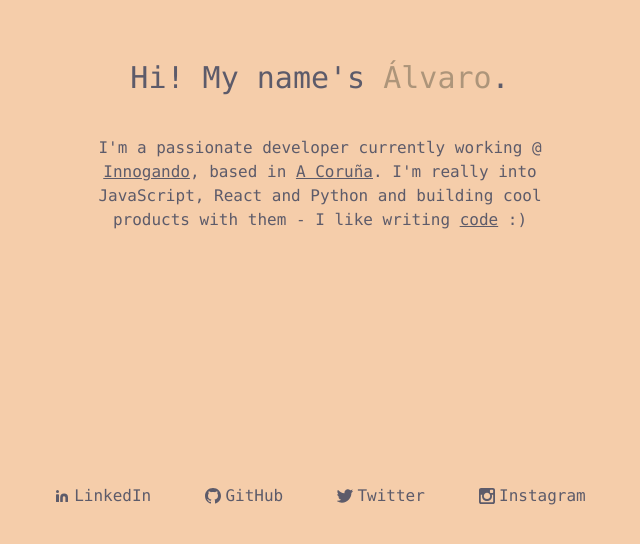
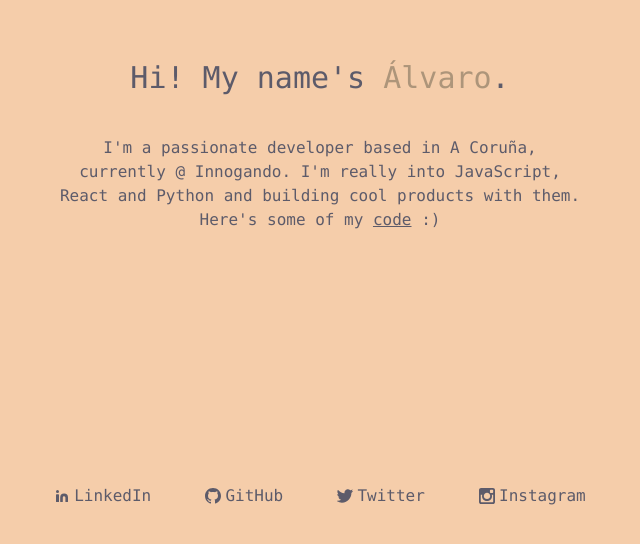
Before and after one commit to alvaro-freire/alvarofreire.es, a Next.js app: page / in a window 1280 px wide. Shown: the part 254-798 px from the top of the page, without its empty margins (320-960 px from the left). Built offline with nearby package versions, Linux system fonts and the light colour scheme.

Commit message:
update general

```diff
--- a/pages/index.js
+++ b/pages/index.js
@@ -17,13 +17,12 @@ function Home() {
                 Hi! My name&apos;s <span className='text-[#ad957a]'>Álvaro</span>.
               </p>
               <p className='text-md mt-10 mx-4'>
-                I&apos;m a passionate developer currently working @ <Link href='https://innogando.com'>
-                  <a target='_blank' className='underline transition-colors hover:text-[#CFB495]'>Innogando</a>
-                  </Link>
-                , based in <Link href='https://www.google.com/maps/place/La+Coru%C3%B1a/@43.3618688,-8.4477032,13z/data=!3m1!4b1!4m5!3m4!1s0xd2e7cfcf174574d:0x6a47350d095cdfee!8m2!3d43.3623436!4d-8.4115401'>
-                  <a target='_blank' className='underline transition-colors hover:text-[#CFB495]'>A Coruña</a>
-                </Link>. I&apos;m really into JavaScript,
-                React and Python and building cool products with them - I like writing <Link href='https://github.com/alvaro-freire'>
+                I&apos;m a passionate developer based in <Link href='https://www.google.com/maps/place/La+Coru%C3%B1a/@43.3618688,-8.4477032,13z/data=!3m1!4b1!4m5!3m4!1s0xd2e7cfcf174574d:0x6a47350d095cdfee!8m2!3d43.3623436!4d-8.4115401'>
+                  <a target='_blank' className='transition-colors hover:text-[#CFB495]'>A Coruña</a>
+                </Link>, currently @ <Link href='https://innogando.com'>
+                  <a target='_blank' className='transition-colors hover:text-[#CFB495]'>Innogando</a>
+                  </Link>. I&apos;m really into JavaScript,
+                React and Python and building cool products with them. Here's some of my <Link href='https://github.com/alvaro-freire'>
                   <a target='_blank' className='underline transition-colors hover:text-[#CFB495]' >code</a>
                 </Link> :)
               </p>
```
